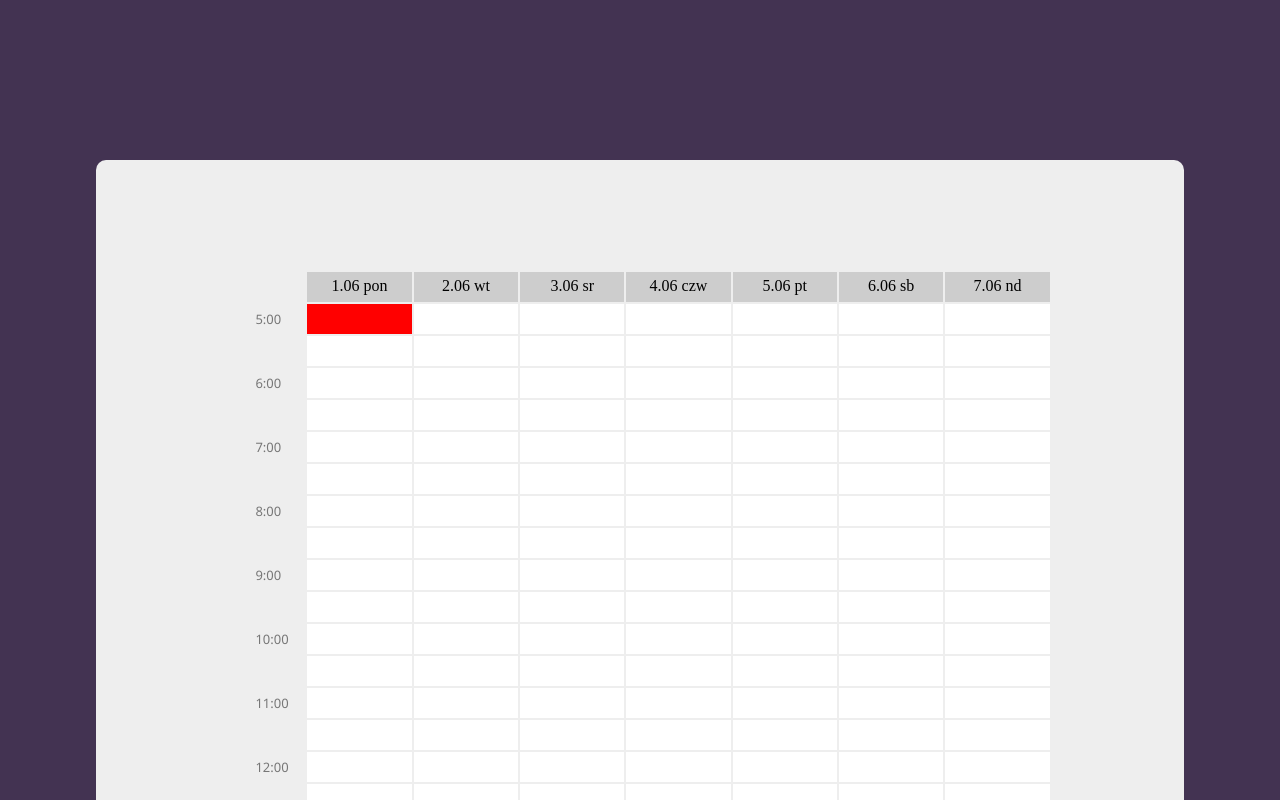
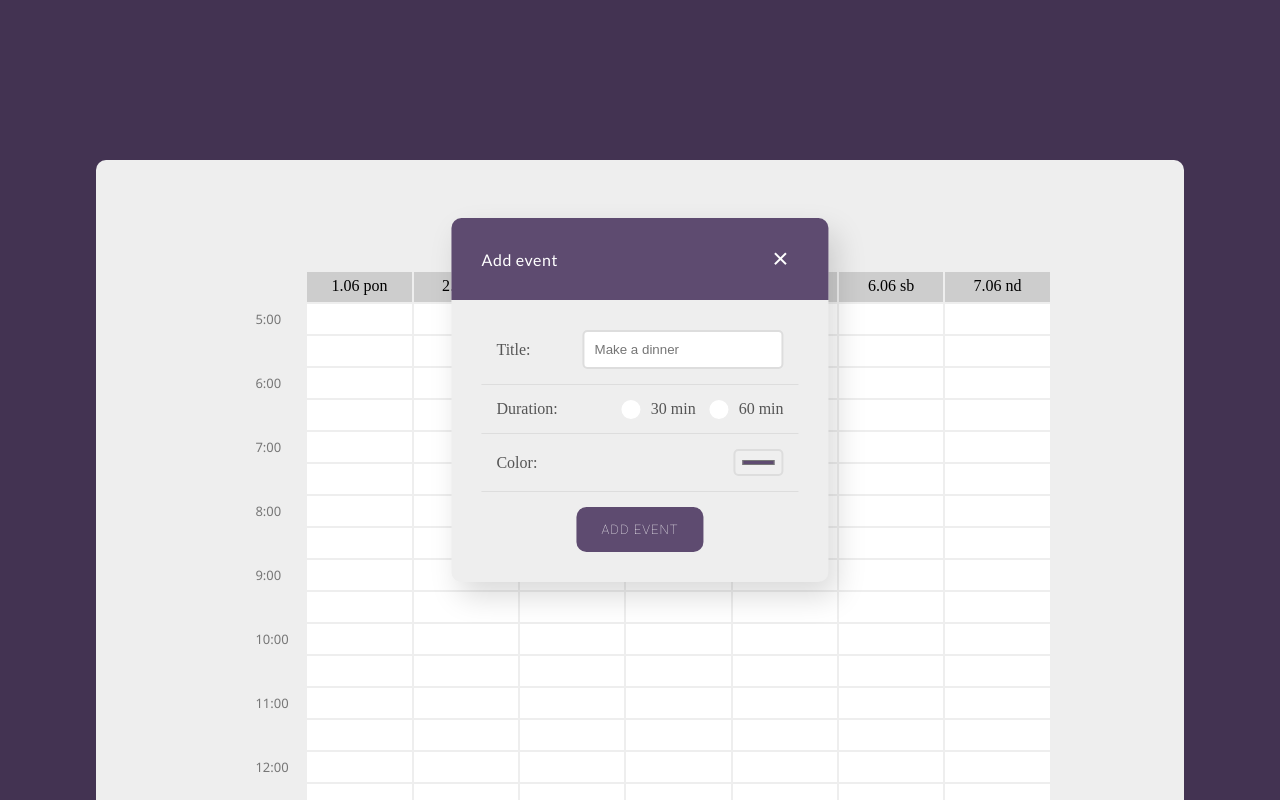
Before and after one commit to Arsenowy/Calendar-js, a website built with webpack: page src/index.html in a window 1280 px wide. Both pictures are taken after a click on the element 359 px from the left and 319 px from the top of the page. Shown: the top 800 px of the page. Built offline with nearby package versions, Linux system fonts and the light colour scheme.

Commit message:
Add 'add-event' window (css + html)

```diff
--- a/src/index.html
+++ b/src/index.html
@@ -7,7 +7,32 @@
 </head>
 <body>
 
+  <div class="window">
+    <div class="window__header">
+      <p class="window__paragraph">Add event</p>
+      <button class="window__close-button">&times;</button>
+    </div>
+    <div class="window__forms">
 
+        <form class="window__form">
+          <label for="title" class="window__form--paragraph">Title: </label>
+          <input placeholder="Make a dinner" type="text" name="title" class="window__form--input">
+        </form>
+        <form class="window__form">
+          <p class="window__form--paragraph">Duration: </p>
+          <input type="radio" id="duration-1" name="duration" value="30" class="window__form--radio">
+          <label for="duration-1">30 min</label><br>
+          <input type="radio" id="duration-2" name="duration" value="60" class="window__form--radio">
+          <label for="duration-2">60 min</label>
+        </form>
+        <form class="window__form">
+          <label for="title" class="window__form--paragraph">Color: </label>
+          <input type="color" value="#5e4b70" class="window__form--color">
+        </form>
+
+      <button class="window__confirm" type="submit" value="Submit">Add event</button>
+    </div>
+  </div>
 
   <div class="container">
     <div class="grid__block">
--- /dev/null
+++ b/src/js/base.js
@@ -0,0 +1,5 @@
+export const elements = {
+    fields : document.querySelectorAll('.grid__hours--full'),
+    window : document.querySelector('.window'),
+    closeButton: document.querySelector('.window__close-button')
+}
--- a/src/js/index.js
+++ b/src/js/index.js
@@ -6,20 +6,27 @@ import "regenerator-runtime/runtime";
 import "../sass/style.scss";
 
 // import * as smt from './';
+import { elements } from './base';
+import * as window from './window';
 
 
 
-const fields = document.querySelectorAll('.grid__hours--full');
 
 // Add listener to all fields
-Array.from(fields).forEach(cur => {
+Array.from(elements.fields).forEach(cur => {
     cur.addEventListener('click', field => {
         //delete this later
         field.target.classList.toggle('red');
 
+        //for testing
+        window.openWindow();
+
         //1. Show window with forms //ui
         //2. get data and save it in object  //controller
         //3. Hide window //ui
+
+        elements.closeButton.addEventListener('click', window.closeWindow);
+
         //4. Change field's color and text inside
     }
 )})
--- /dev/null
+++ b/src/js/window.js
@@ -0,0 +1,11 @@
+import { elements } from './base';
+
+export const closeWindow = () => {
+    elements.window.style.opacity = '0';
+    elements.window.style.visibility = 'hidden';
+}
+
+export const openWindow = () => {
+    elements.window.style.visibility = 'visible';
+    elements.window.style.opacity = '1';
+}
--- a/src/sass/_base.scss
+++ b/src/sass/_base.scss
@@ -1,8 +1,11 @@
+$color-primary: #433352;
+$color-primary-lighter: #5e4b70;
+
+@import url("https://fonts.googleapis.com/css?family=Roboto:100,300,400,700");
+@import url("https://fonts.googleapis.com/css?family=Montserrat:100,300,400,700");
+@import url("https://fonts.googleapis.com/css?family=Lato:100,300,400,700");
+
 body {
-    background-color: #433352;
+    background-color: $color-primary;
     margin-top: 10rem;
 }
-
-.red {
-    background-color: red;
-}
--- a/src/sass/_window.scss
+++ b/src/sass/_window.scss
@@ -0,0 +1,144 @@
+.window {
+    //default hidden
+    opacity: 0;
+    visibility: hidden;
+
+    box-sizing: border-box;
+    position: absolute;
+    top: 50%;
+    left: 50%;
+    transform: translate(-50%, -50%);
+    background-color: #eee;
+    border-radius: 10px;
+    box-shadow: 8px 14px 30px rgba($color: #000000, $alpha: .15);
+    transition: ease-in-out .5s all;
+
+    &__header {
+        background-color: $color-primary-lighter;
+        display: flex;
+        justify-content: space-between;
+        align-items: center;
+        padding: 15px 30px;
+        border-top-left-radius: inherit;
+        border-top-right-radius: inherit;
+    }
+
+    &__paragraph {
+        color: white;
+        font-family: lato;
+        letter-spacing: 0.6px;
+        font-weight: 400;
+        font-size: 16px;
+    }
+
+    &__close-button {
+        background-color: transparent;
+        padding: 10px;
+        border: none;
+        color: white;
+        cursor: pointer;
+        transition: all 0.4s;
+        transition-property: cubic-bezier(0,1,.79,1);
+        font-size: 28px;
+    }
+
+    &__close-button:hover {
+        transform: rotate(180deg);
+    }
+
+    &__close-button:active,
+    &__close-button:focus,
+    &__confirm:active,
+    &__confirm:focus {
+        border: none;
+        outline: none;
+        text-decoration: none;
+    }
+
+    &__forms {
+        padding: 15px 30px;
+        display: flex;
+        flex-direction: column;
+
+    }
+
+    &__confirm {
+        display: inline-block;
+        cursor: pointer;
+        background-color: $color-primary-lighter;
+        margin: 15px auto;
+        padding: 15px 25px;
+        color: white;
+        font-family: roboto;
+        font-size: 13px;
+        font-weight: 100;
+        text-transform: uppercase;
+        border: none;
+        border-radius: 10px;
+        letter-spacing: 1.1px;
+    }
+
+    &__form {
+        border-bottom: 1px solid #ddd;
+        padding: 15px;
+        display: flex;
+        align-items: center;
+        justify-content: space-between;
+        font-family: monsterrat;
+        color: #555;
+
+
+        &--paragraph {
+            margin: 0 50px 0 0;
+            padding: 0;
+        }
+
+        &--input {
+            position: relative;
+            padding: 10px;
+            border: 2px solid #ddd;
+            border-radius: 5px;
+            outline: none;
+        }
+
+        &--color {
+            border-radius: 5px;
+            outline: none;
+            border: 2px solid #ddd;
+            padding: 5px;
+        }
+
+        &--radio {
+            margin: 0 15px 2px;
+        }
+
+        &--radio:after {
+            width: 15px;
+            height: 15px;
+            border-radius: 15px;
+            top: -2px;
+            left: -1px;
+            position: relative;
+            background-color: #fff;
+            content: '';
+            display: inline-block;
+            visibility: visible;
+            border: 2px solid white;
+        }
+
+        &--radio:checked:after {
+            width: 7px;
+            height: 7px;
+            border-radius: 100%;
+            top: -2px;
+            left: -1px;
+            position: relative;
+            background-color: $color-primary-lighter;
+            content: '';
+            display: inline-block;
+            visibility: visible;
+            border: 6px solid white;
+        }
+    }
+
+}
--- a/src/sass/style.scss
+++ b/src/sass/style.scss
@@ -1,3 +1,3 @@
+@import "base";
 @import "grid";
 @import "window";
-@import "base";
```
